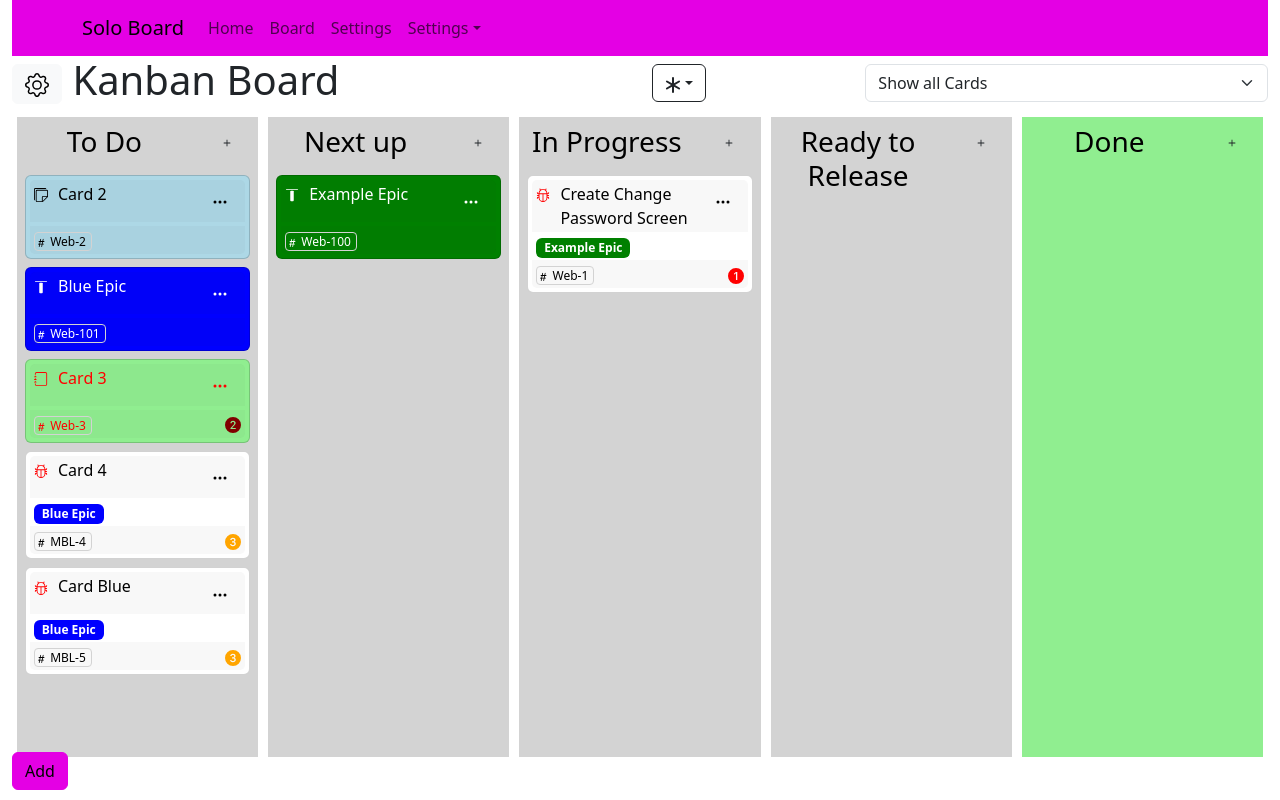
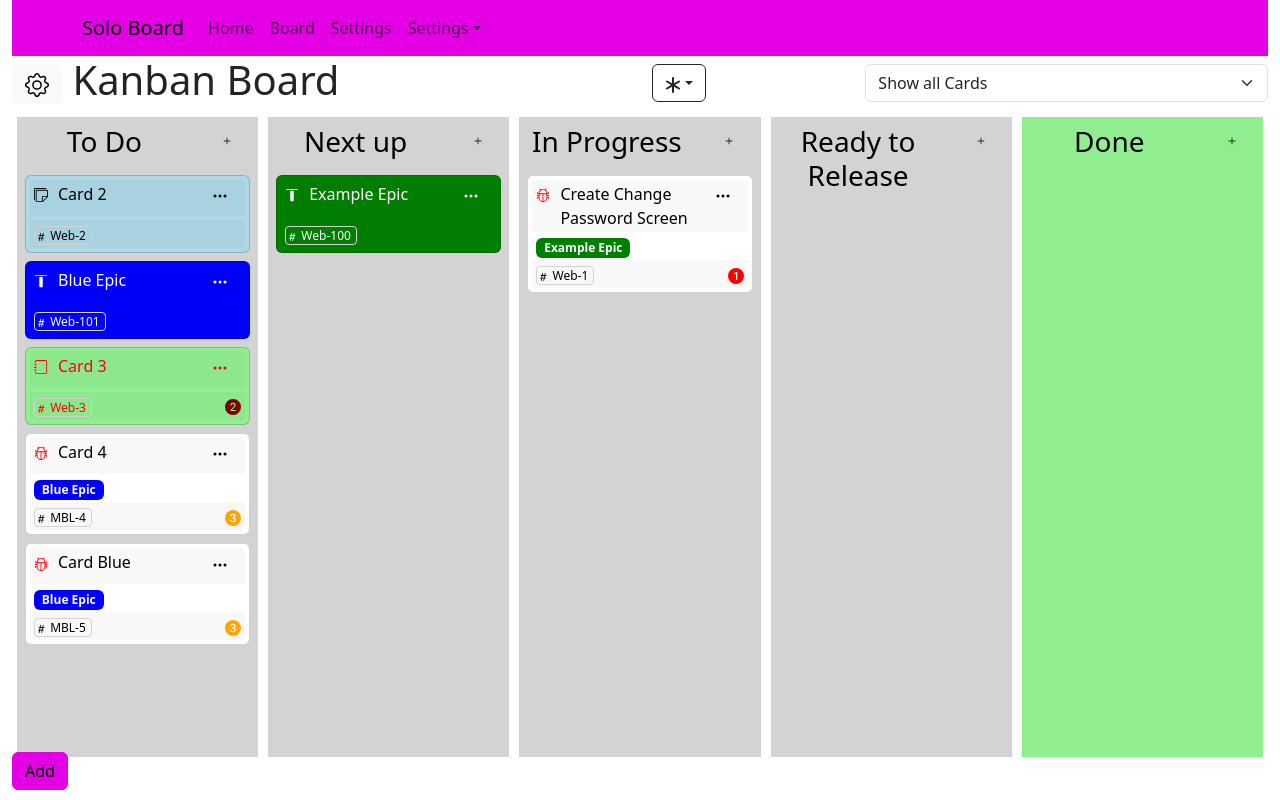
Before and after one commit to cairnsgames/IssueBoard, a React app: page / in a window 1280 px wide. Built offline with nearby package versions, Linux system fonts and the light colour scheme.

Commit message:
Minor Padding improvements

```diff
--- a/src/board/column.js
+++ b/src/board/column.js
@@ -89,7 +89,7 @@ const Column = (props) => {
           md={3}
           style={{ margin: "0px", padding: "0px", marginRight: "10px" }}
         >
-          <Button size="sm" variant="">
+          <Button size="sm" variant="" style={{paddingTop: "0px"}}>
             <Plus />
           </Button>
         </Col>
--- a/src/board/taskcard.js
+++ b/src/board/taskcard.js
@@ -117,8 +117,8 @@ const TaskCard = (props) => {
             <Dropdown style={{ float: "right", paddingRight: "0" }} align={"end"}>
               <Dropdown.Toggle
                 variant="light"
-                id="dropdown-basic"
                 style={{
+                  paddingTop: "0px",
                   backgroundColor: "rgb(0,0,0,0)",
                   borderColor: "rgb(0,0,0,0)",
                 }}
```
